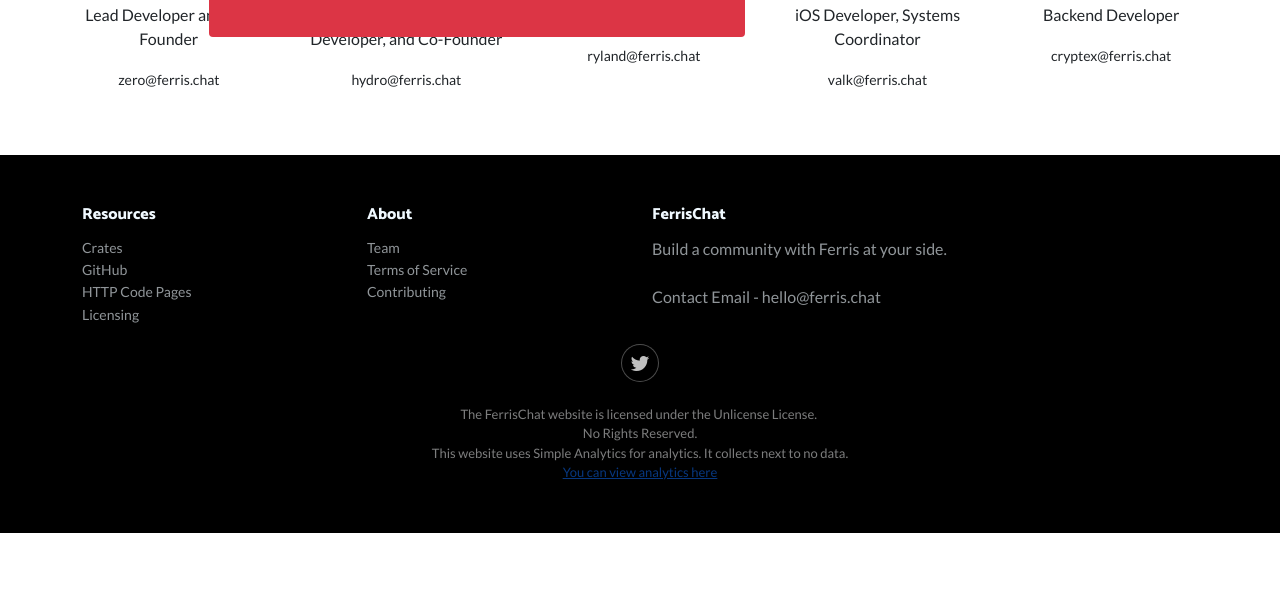
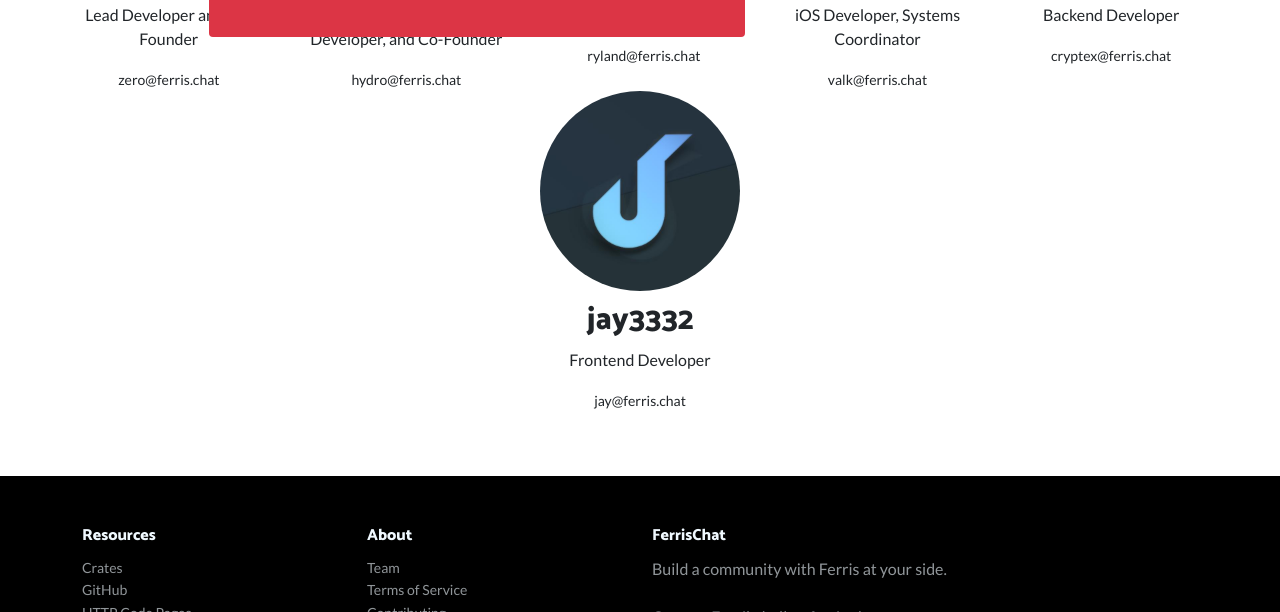
Before and after one commit to FerrisChat/ferris.chat, a plain HTML site: page src/team.html in a window 1280 px wide. Shown: the part 748-1360 px from the top of the page. Before the commit the page ends 1281 px from the top, so only its background shows below. Drawn offline with nearby package versions, Linux system fonts and the light colour scheme.

Commit message:
[automated export commit (blame hydro)]

```diff
--- a/src/team.html
+++ b/src/team.html
@@ -58,6 +58,10 @@
                     <h2 style="padding-top: 10px;">Cryptex</h2>
                     <p>Backend Developer</p><small>cryptex@ferris.chat</small>
                 </div>
+                <div class="col text-center"><img src="/assets/img/jay.jpg?h=9c98399c3046065ec2f94cbc45a19799" style="width: 200px;height: 200px;border-radius: 100px;" alt="hydro">
+                    <h2 style="padding-top: 10px;">jay3332</h2>
+                    <p>Frontend Developer</p><small>jay@ferris.chat</small>
+                </div>
             </div>
         </div>
     </section>
```
Also changed, not shown: src/assets/img/418.svg, src/assets/img/corro.svg, src/assets/img/cryptex.png, src/assets/img/fc_no_pic.png, src/assets/img/jay.jpg (added), src/assets/img/lock.svg, src/assets/img/rustacean-orig-noshadow.svg, src/assets/img/tux.svg, 1 other file.
